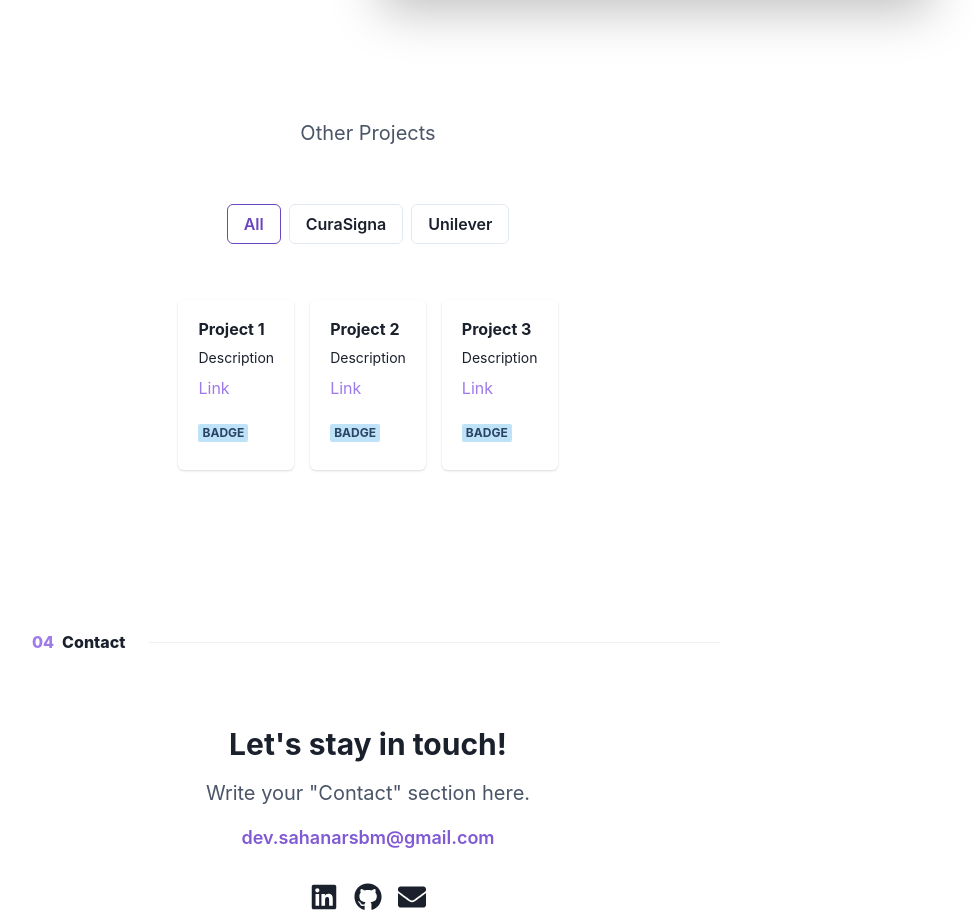
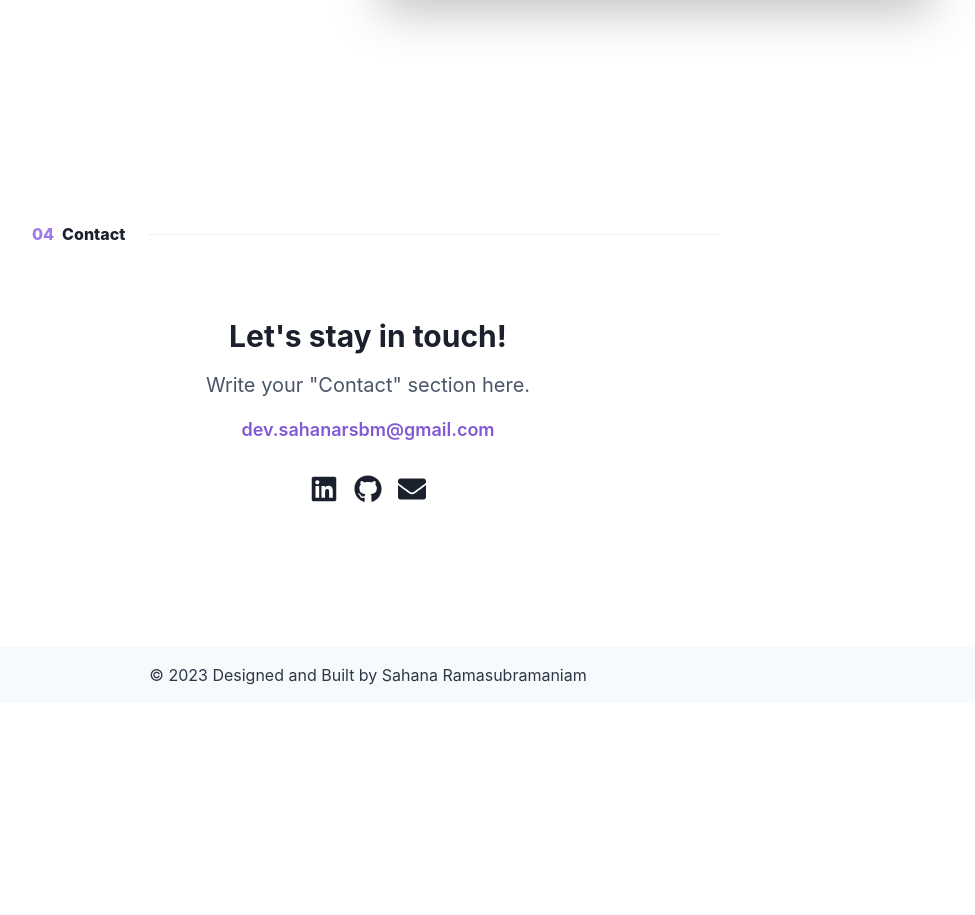
Before and after one commit to sahr2397/portfolio, a React (Create React App) app: page / in a window 1280 px wide. Shown: the part 4164-5079 px from the top of the page, without its empty margins (272-1247 px from the left). After the commit the page ends 4867 px from the top, so only its background shows below. Built offline with nearby package versions, Linux system fonts and the light colour scheme; a web font is replaced by a local one.

Commit message:
Hiding Other projects

```diff
--- a/src/components/Projects.js
+++ b/src/components/Projects.js
@@ -1,43 +1,43 @@
 import { ChevronRightIcon, ExternalLinkIcon } from '@chakra-ui/icons'
 import {
-  Badge,
+  // Badge,
   Box,
   Button,
-  ButtonGroup,
-  Card,
-  CardBody,
-  Center,
+  // ButtonGroup,
+  // Card,
+  // CardBody,
+  // Center,
   Container,
   Divider,
   Flex,
   HStack,
   Heading,
   Image,
-  Link,
+  // Link,
   List,
   ListIcon,
   ListItem,
-  SimpleGrid,
+  // SimpleGrid,
   Stack,
   Text,
   VStack,
 } from '@chakra-ui/react'
-import { useState } from 'react'
+// import { useState } from 'react'
 import { Fade } from 'react-reveal'
-import OtherProjectsArray from './OtherProjectsArray'
+// import OtherProjectsArray from './OtherProjectsArray'
 import ProjectsArray from './ProjectsArray'
-import TagsArray from './TagsArray'
+// import TagsArray from './TagsArray'
 
 export default function Projects({ color }) {
   const projects = ProjectsArray()
-  const others = OtherProjectsArray()
-  const options = TagsArray('ProjectsTags')
+  // const others = OtherProjectsArray()
+  // const options = TagsArray('ProjectsTags')
 
-  const [selected, setSelected] = useState('All')
+  // const [selected, setSelected] = useState('All')
 
-  const handleSelected = (value) => {
-    setSelected(value)
-  }
+  // const handleSelected = (value) => {
+  //   setSelected(value)
+  // }
 
 
 
@@ -201,7 +201,8 @@ export default function Projects({ color }) {
                 </Fade>
               ))}
             </Stack>
-            <Text color={'gray.600'} fontSize={'xl'} px={4}>
+            {/* other projects section */}
+            {/* <Text color={'gray.600'} fontSize={'xl'} px={4}>
               Other Projects
             </Text>
             <Center px={4}>
@@ -271,7 +272,7 @@ export default function Projects({ color }) {
                     </Card>
                   </Fade>
                 ))}
-            </SimpleGrid>
+            </SimpleGrid> */}
           </Stack>
         </Container>
       </VStack>
```
